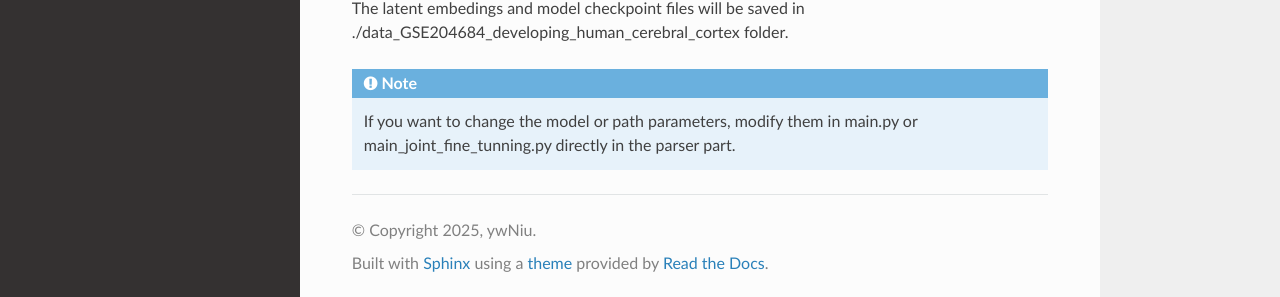
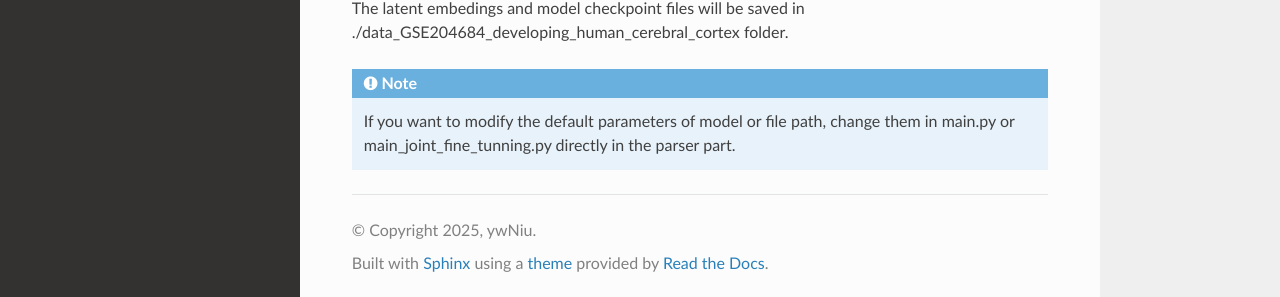
Before and after one commit to ywNiu/PriorVAED, a Sphinx documentation site: the page built from PVAED/docs/index.rst, in a window 1280 px wide and 900 px high, scrolled down 1034 px. Shown: the part 600-897 px from the top of the window. Built offline with Sphinx 7.4.7 and the Read the Docs theme 3.1.0, drawn with Linux system fonts in a browser that asks for light colours; pages that are not in the unit, such as notebooks, are missing from menus.

Commit message:
Update index.rst

```diff
--- a/PVAED/docs/index.rst
+++ b/PVAED/docs/index.rst
@@ -47,4 +47,4 @@ The latent embedings and model checkpoint files will be saved in ./data_GSE20468
 
 .. note::
 
-   If you want to change the model or path parameters, modify them in main.py or main_joint_fine_tunning.py directly in the parser part.
+   If you want to modify the default parameters of model or file path, change them in main.py or main_joint_fine_tunning.py directly in the parser part.
```
